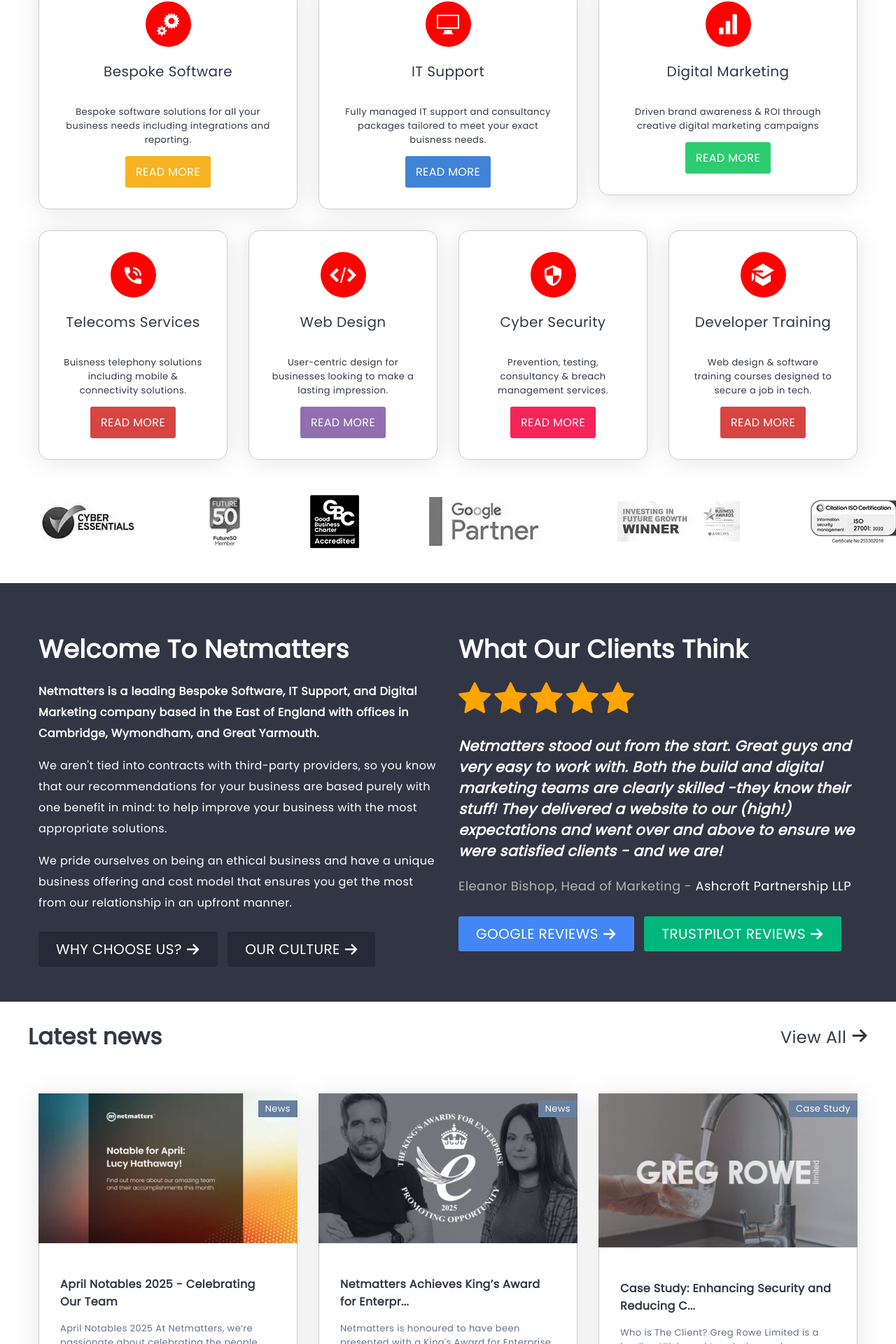
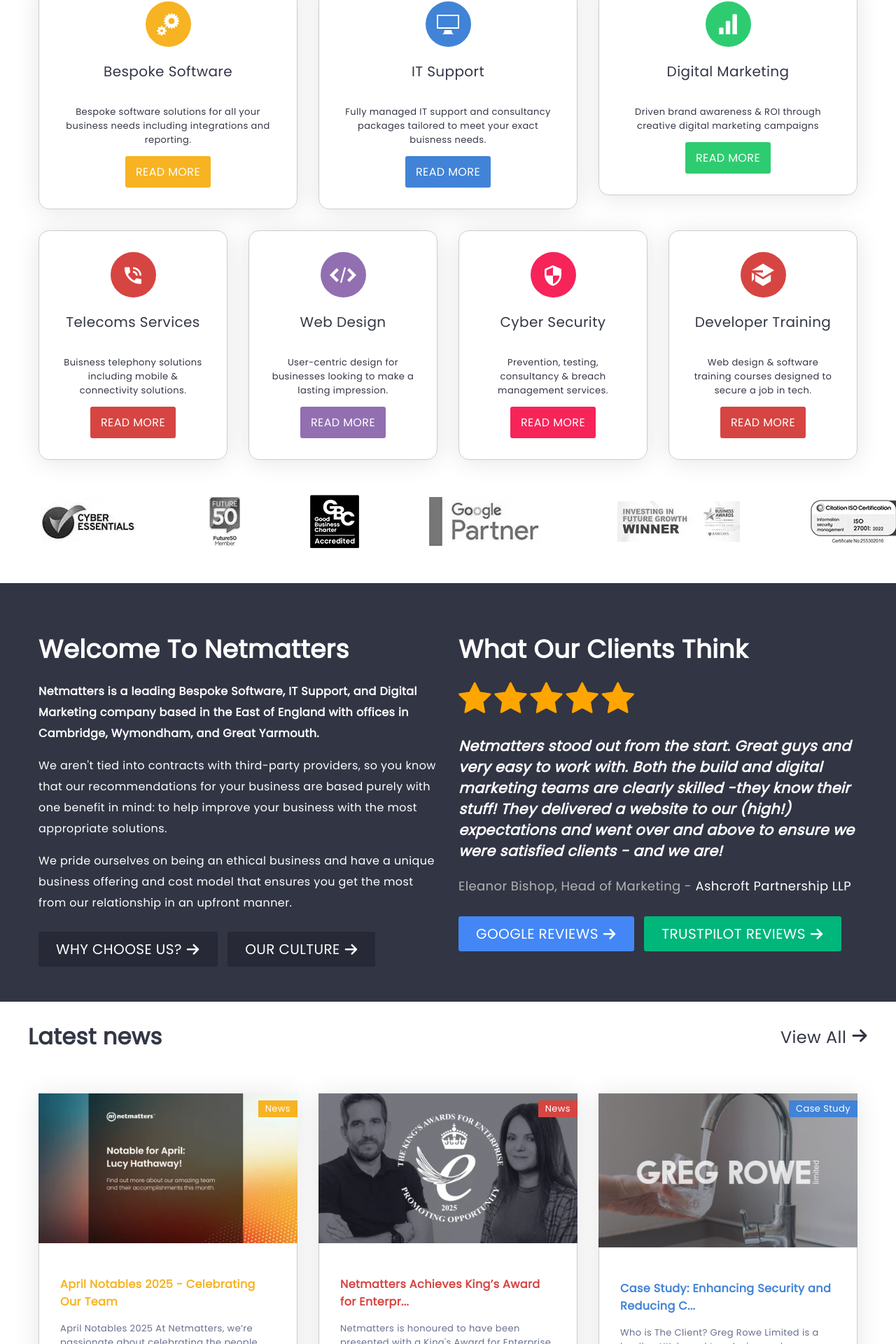
Before and after one commit to ChickenSplash/Netmatters-Homepage, a PHP site: page / in a window 1280 px wide. Shown: the part 960-2880 px from the top of the page at 70% size. Run offline with PHP 8.4, Linux system fonts and the light colour scheme; some web fonts are replaced.

Commit message:
Finished services section

```diff
--- a/css/styles.css
+++ b/css/styles.css
@@ -290,6 +290,11 @@ ul, li {
 }
 .link:hover {
   text-decoration: underline;
+}
+
+a {
+  text-decoration: none;
+  color: inherit;
 }
 
 header .container {
@@ -444,6 +449,86 @@ nav {
   background-color: rgb(133.4797297297, 94.4594594595, 168.0405405405);
 }
 
+.services-item {
+  transition: transform 0.5s ease;
+}
+.services-item .theme-gray .theme {
+  background-color: #67809f;
+}
+.services-item .theme-gray:hover {
+  background-color: #67809f;
+  color: #fff;
+}
+.services-item .theme-gray:hover .theme {
+  background-color: #fff;
+  color: #67809f;
+}
+.services-item .theme-yellow .theme {
+  background-color: #F7B322;
+}
+.services-item .theme-yellow:hover {
+  background-color: #F7B322;
+  color: #fff;
+}
+.services-item .theme-yellow:hover .theme {
+  background-color: #fff;
+  color: #F7B322;
+}
+.services-item .theme-blue .theme {
+  background-color: #4183D7;
+}
+.services-item .theme-blue:hover {
+  background-color: #4183D7;
+  color: #fff;
+}
+.services-item .theme-blue:hover .theme {
+  background-color: #fff;
+  color: #4183D7;
+}
+.services-item .theme-green .theme {
+  background-color: #2ECC71;
+}
+.services-item .theme-green:hover {
+  background-color: #2ECC71;
+  color: #fff;
+}
+.services-item .theme-green:hover .theme {
+  background-color: #fff;
+  color: #2ECC71;
+}
+.services-item .theme-red .theme {
+  background-color: #D64541;
+}
+.services-item .theme-red:hover {
+  background-color: #D64541;
+  color: #fff;
+}
+.services-item .theme-red:hover .theme {
+  background-color: #fff;
+  color: #D64541;
+}
+.services-item .theme-purple .theme {
+  background-color: #926FB1;
+}
+.services-item .theme-purple:hover {
+  background-color: #926FB1;
+  color: #fff;
+}
+.services-item .theme-purple:hover .theme {
+  background-color: #fff;
+  color: #926FB1;
+}
+.services-item .theme-crimson .theme {
+  background-color: #F62459;
+}
+.services-item .theme-crimson:hover {
+  background-color: #F62459;
+  color: #fff;
+}
+.services-item .theme-crimson:hover .theme {
+  background-color: #fff;
+  color: #F62459;
+}
 .services-item a {
   display: flex;
   align-items: center;
@@ -466,7 +551,6 @@ nav {
 .services-item [class^=icon-] {
   font-size: 32px;
   color: #fff;
-  background-color: red;
   border-radius: 50%;
   height: 65px;
   width: 65px;
@@ -695,6 +762,48 @@ nav {
   }
 }
 
+.news-spacing .theme-gray .theme {
+  background-color: #67809f;
+}
+.news-spacing .theme-gray h3 {
+  color: #67809f;
+}
+.news-spacing .theme-yellow .theme {
+  background-color: #F7B322;
+}
+.news-spacing .theme-yellow h3 {
+  color: #F7B322;
+}
+.news-spacing .theme-blue .theme {
+  background-color: #4183D7;
+}
+.news-spacing .theme-blue h3 {
+  color: #4183D7;
+}
+.news-spacing .theme-green .theme {
+  background-color: #2ECC71;
+}
+.news-spacing .theme-green h3 {
+  color: #2ECC71;
+}
+.news-spacing .theme-red .theme {
+  background-color: #D64541;
+}
+.news-spacing .theme-red h3 {
+  color: #D64541;
+}
+.news-spacing .theme-purple .theme {
+  background-color: #926FB1;
+}
+.news-spacing .theme-purple h3 {
+  color: #926FB1;
+}
+.news-spacing .theme-crimson .theme {
+  background-color: #F62459;
+}
+.news-spacing .theme-crimson h3 {
+  color: #F62459;
+}
 .news-details {
   border: #ccc solid 1px;
   border-top: none;
--- a/index.html
+++ b/index.html
@@ -279,61 +279,61 @@
         </div>
         <div class="services-section-primary">
             <div class="services-item">
-                <a href="#">
-                    <span class="icon-cogs"></span>
+                <a class="theme-yellow" href="#">
+                    <span class="icon-cogs theme"></span>
                     <h3>Bespoke Software</h3>
                     <p>Bespoke software solutions for all your business needs including integrations and reporting.</p>
-                    <div class="services-btn-yellow">Read More</div>
+                    <div class="read-more-btn theme">Read More</div>
                 </a>
             </div>
             <div class="services-item">
-                <a href="#">
-                    <span class="icon-display"></span>
+                <a class="theme-blue" href="#">
+                    <span class="icon-display theme"></span>
                     <h3>IT Support</h3>
                     <p>Fully managed IT support and consultancy packages tailored to meet your exact buisness needs.</p>
-                    <div class="services-btn-blue">Read More</div>
+                    <div class="read-more-btn theme">Read More</div>
                 </a>
             </div>
             <div class="services-item">
-                <a href="#">
-                    <span class="icon-bar-graph"></span>
+                <a class="theme-green" href="#">
+                    <span class="icon-bar-graph theme"></span>
                     <h3>Digital Marketing</h3>
                     <p>Driven brand awareness & ROI through creative digital marketing campaigns</p>
-                    <div class="services-btn-green">Read More</div>
+                    <div class="read-more-btn theme">Read More</div>
                 </a>
             </div>
         </div>
         <div class="services-section-secondary">
             <div class="services-item">
-                <a href="#">
-                    <span class="icon-phone_in_talk"></span>
+                <a class="theme-red" href="#">
+                    <span class="icon-phone_in_talk theme"></span>
                     <h3>Telecoms Services</h3>
                     <p>Buisness telephony solutions including mobile & connectivity solutions.</p>
-                    <div class="services-btn-red">Read More</div>
+                    <div class="read-more-btn theme">Read More</div>
                 </a>
             </div>
             <div class="services-item">
-                <a href="#">
-                    <span class="icon-embed2"></span>
+                <a class="theme-purple" href="#">
+                    <span class="icon-embed2 theme"></span>
                     <h3>Web Design</h3>
                     <p>User-centric design for businesses looking to make a lasting impression.</p>
-                    <div class="services-btn-purple">Read More</div>
+                    <div class="read-more-btn theme">Read More</div>
                 </a>
             </div>
             <div class="services-item">
-                <a href="#">
-                    <span class="icon-security"></span>
+                <a class="theme-crimson" href="#">
+                    <span class="icon-security theme"></span>
                     <h3>Cyber Security</h3>
                     <p>Prevention, testing, consultancy & breach management services.</p>
-                    <div class="services-btn-crimson">Read More</div>
+                    <div class="read-more-btn theme">Read More</div>
                 </a>
             </div>
             <div class="services-item">
-                <a href="#">
-                    <span class="icon-education"></span>
+                <a class="theme-red" href="#">
+                    <span class="icon-education theme"></span>
                     <h3>Developer Training</h3>
                     <p>Web design & software training courses designed to secure a job in tech.</p>
-                    <div class="services-btn-red">Read More</div>
+                    <div class="read-more-btn theme">Read More</div>
                 </a>
             </div>
         </div>
@@ -393,13 +393,13 @@
             </div>
             <div class="news-flex-container">
                 <div class="news-spacing">
-                    <div class="news-article">
-                        <span class="news-link">News</span>
+                    <a class="news-article theme-yellow" href="#">
+                        <span class="news-link theme">News</span>
                         <img src="img/news-articles/april-notables-2025.webp" class="news-thumbnail">
                         <div class="news-details">
                             <h3>April Notables 2025 - Celebrating Our Team</h3>
                             <p class="text-small">April Notables 2025 At Netmatters, we’re passionate about celebrating the people who make our succes...</p>
-                            <div class="news-btn-yellow">Read More</div>
+                            <div class="read-more-btn theme">Read More</div>
                             <hr>
                             <div class="posted-by">
                                 <img src="img/logo/netmatters-logo-small.webp" class="posted-by--logo-img">
@@ -409,16 +409,16 @@
                                 </div>
                             </div>
                         </div>
-                    </div>
+                    </a>
                 </div>
                 <div class="news-spacing">
-                    <div class="news-article">
-                        <span class="news-link">News</span>
+                    <a class="news-article theme-red" href="#">
+                        <span class="news-link theme">News</span>
                         <img src="img/news-articles/netmatters-achieves-kings-award.webp" class="news-thumbnail">
                         <div class="news-details">
                             <h3>Netmatters Achieves King’s Award for Enterpr...</h3>
                             <p class="text-small">Netmatters is honoured to have been presented with a King's Award for Enterprise for Propoting Oppor...</p>
-                            <div class="news-btn-red">Read More</div>
+                            <div class="read-more-btn theme">Read More</div>
                             <hr>
                             <div class="posted-by">
                                 <img src="img/logo/netmatters-logo-small.webp" class="posted-by--logo-img">
@@ -428,16 +428,16 @@
                                 </div>
                             </div>
                         </div>
-                    </div>
+                    </a>
                 </div>
                 <div class="news-spacing news-spacing-hide">
-                    <div class="news-article">
-                        <span class="news-link">Case Study</span>
+                    <a class="news-article theme-blue" href="#">
+                        <span class="news-link theme">Case Study</span>
                         <img src="img/news-articles/case-study-enhancing-security.png" class="news-thumbnail">
                         <div class="news-details">
                             <h3>Case Study: Enhancing Security and Reducing C...</h3>
                             <p class="text-small">Who is The Client? Greg Rowe Limited is a leading UK-based tap design and manufacturing company that...</p>
-                            <div class="news-btn-blue">Read More</div>
+                            <div class="read-more-btn theme">Read More</div>
                             <hr>
                             <div class="posted-by">
                                 <img src="img/logo/netmatters-logo-small.webp" class="posted-by--logo-img">
@@ -447,7 +447,7 @@
                                 </div>
                             </div>
                         </div>
-                    </div>
+                    </a>
                 </div>
             </div>
             <div class="news-footer">
--- a/scss/base/_base.scss
+++ b/scss/base/_base.scss
@@ -39,3 +39,8 @@ ul, li {
         text-decoration: underline;
     }
 }
+
+a {
+    text-decoration: none;
+    color: inherit;
+}
--- a/scss/layout/_article.scss
+++ b/scss/layout/_article.scss
@@ -30,6 +30,7 @@
     }
 
     &-article {
+        display: block;
         box-shadow: 0 3px 35px rgba(0, 0, 0, 0.1);
         position: relative;
     }
@@ -70,6 +71,12 @@
 // Layout of the individual article items
 
 .news {
+    &-spacing {
+        .theme {
+            @include news-tile-theme($theme);
+        }
+    }
+
     &-details {
         border: #ccc solid 1px;
         border-top: none;
@@ -100,10 +107,6 @@
       margin: 0px;
     }
 
-    &-btn {
-        @include read-more-btn($theme);
-    }
-
     &-link {
         color: #fff;
         position: absolute;
--- a/scss/layout/_our-services.scss
+++ b/scss/layout/_our-services.scss
@@ -2,6 +2,10 @@
 
 .services {
     &-item {
+        .theme {
+            @include service-tile-theme($theme);
+        }
+
         a {
             display: flex;
             align-items: center;
@@ -27,7 +31,6 @@
         [class^="icon-"] {
             font-size: 32px;
             color: $color-light-text;
-            background-color: red;
             border-radius: 50%;
             height: 65px;
             width: 65px;
@@ -35,10 +38,11 @@
             align-items: center;
             justify-content: center;
         }
-    }
 
-    &-btn {
-        @include read-more-btn($theme);
+        transition: transform 0.5s ease;
+        &:hover {
+            transform: translateY(-10px);
+        }
     }
 }
 
--- a/scss/modules/_buttons.scss
+++ b/scss/modules/_buttons.scss
@@ -0,0 +1,7 @@
+.read-more-btn {
+    @extend %read-more-btn;
+}
+
+.theme {
+
+}
--- a/scss/modules/_extends.scss
+++ b/scss/modules/_extends.scss
@@ -13,11 +13,33 @@
     text-transform: uppercase;
 }
 
-@mixin read-more-btn($theme) {
+@mixin service-tile-theme($theme) {
   @each $name, $color in $theme {
     &-#{$name} {
-      @extend %read-more-btn;
-      background-color: $color;
+      .theme {
+        background-color: $color;
+      }
+      &:hover {
+        .theme {
+          background-color: #fff;
+          color: $color;
+        }
+        background-color: $color;
+        color: $color-light-text
+      }
+    }
+  }
+}
+
+@mixin news-tile-theme($theme) {
+  @each $name, $color in $theme {
+    &-#{$name} {
+      .theme {
+        background-color: $color;
+      }
+      h3 {
+        color: $color;
+      }
     }
   }
 }
```
Also changed, not shown: other parts of css/styles.css (+4 -42 lines), 1 other file.
